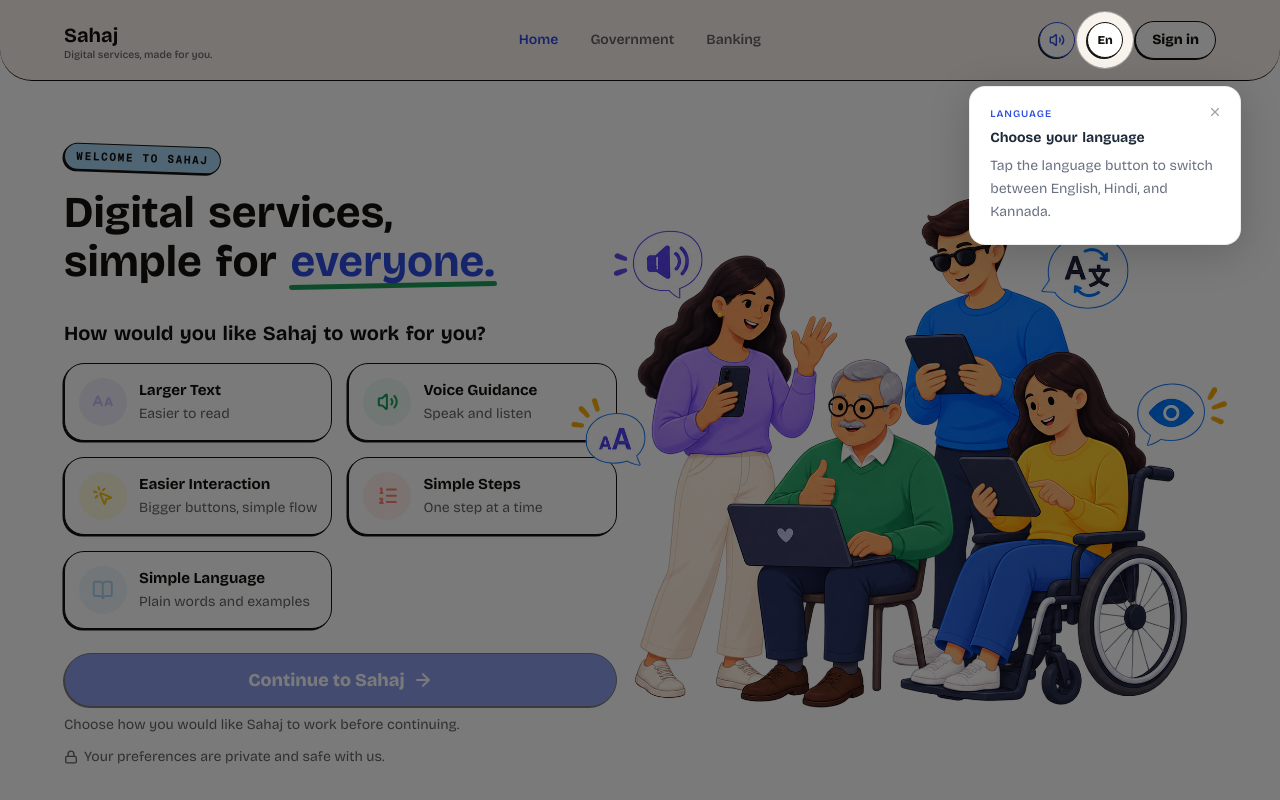
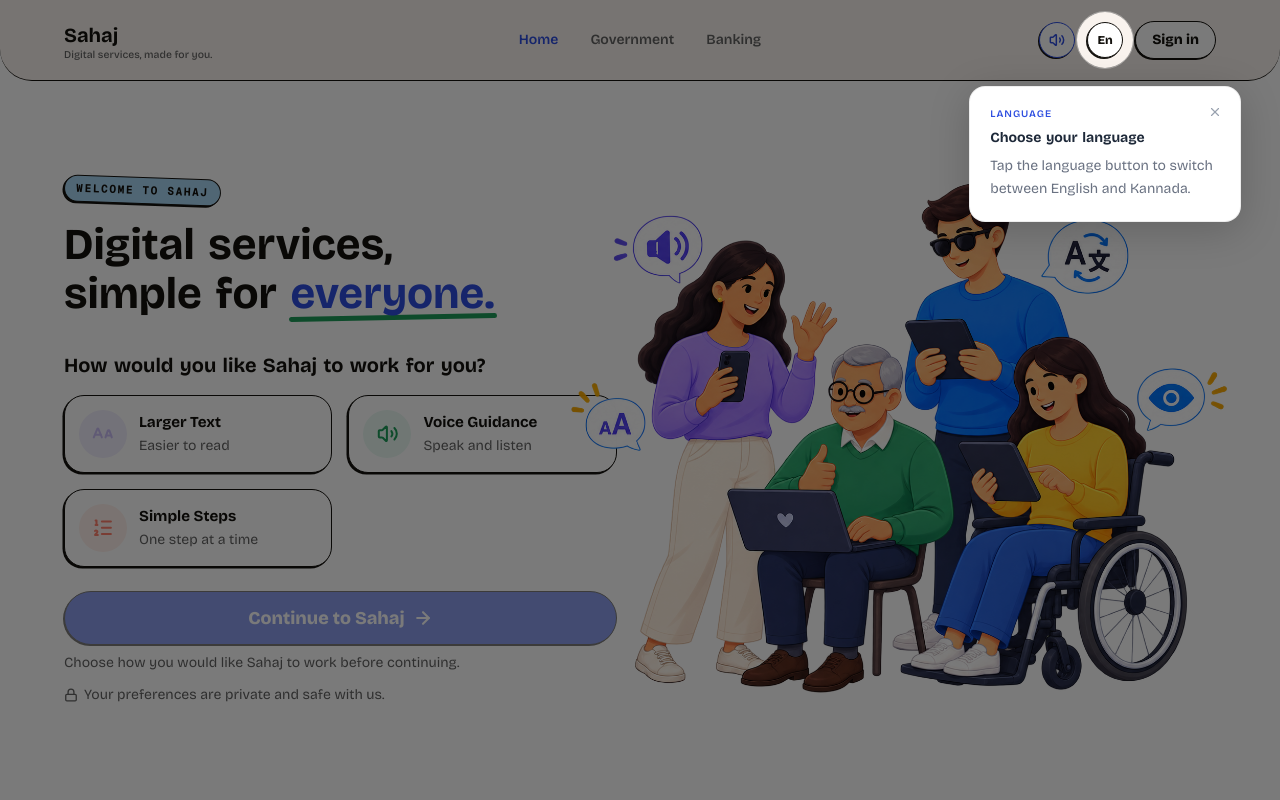
Before and after one commit to Hrithik450/sahaj, a Next.js app: page / in a window 1280 px wide. Shown: the top 800 px of the page. Built offline with nearby package versions, Linux system fonts and the light colour scheme; no server answers.

Commit message:
final ui/ux polish & responsivenes updated

```diff
--- a/components/landing/AccessabilityNeedCards.jsx
+++ b/components/landing/AccessabilityNeedCards.jsx
@@ -1,12 +1,6 @@
 "use client";
 
-import {
-  ALargeSmall,
-  BookOpen,
-  ListOrdered,
-  MousePointerClick,
-  Volume2,
-} from "lucide-react";
+import { ALargeSmall, ListOrdered, Volume2 } from "lucide-react";
 import { useAccessability } from "@/components/accessability/AccessabilityProvider";
 import { ACCESSIBILITY_NEEDS } from "@/lib/data/accessability-needs";
 import { pickLang } from "@/lib/i18n";
@@ -33,18 +27,6 @@ const NEEDS = {
       kn: "ಮಾತನಾಡಿ ಮತ್ತು ಕೇಳಿ",
     },
   },
-  motor: {
-    title: {
-      en: "Easier Interaction",
-      hi: "आसान इंटरैक्शन",
-      kn: "ಸುಲಭ ಸಂವಹನ",
-    },
-    description: {
-      en: "Bigger buttons, simple flow",
-      hi: "बड़े बटन, सरल प्रवाह",
-      kn: "ದೊಡ್ಡ ಬಟನ್‌ಗಳು, ಸರಳ ಹರಿವು",
-    },
-  },
   cognitive: {
     title: { en: "Simple Steps", hi: "सरल चरण", kn: "ಸರಳ ಹಂತಗಳು" },
     description: {
@@ -53,22 +35,12 @@ const NEEDS = {
       kn: "ಒಂದು ಸಮಯದಲ್ಲಿ ಒಂದು ಹಂತ",
     },
   },
-  literacy: {
-    title: { en: "Simple Language", hi: "सरल भाषा", kn: "ಸರಳ ಭಾಷೆ" },
-    description: {
-      en: "Plain words and examples",
-      hi: "सरल शब्द और उदाहरण",
-      kn: "ಸರಳ ಪದಗಳು ಮತ್ತು ಉದಾಹರಣೆಗಳು",
-    },
-  },
 };
 
 const NEED_ICONS = {
   vision: ALargeSmall,
   hearing: Volume2,
-  motor: MousePointerClick,
   cognitive: ListOrdered,
-  literacy: BookOpen,
 };
 
 export function AccessibilityNeedCards() {
--- a/components/landing/Hero.jsx
+++ b/components/landing/Hero.jsx
@@ -50,7 +50,7 @@ export function Hero() {
   return (
     <section
       id="home"
-      className="section-x overflow-hidden pt-14 pb-6 sm:pt-14 sm:pb-10 md:pt-16 md:pb-14 lg:py-16"
+      className="section-x overflow-hidden pt-16 pb-6 sm:pt-16 sm:pb-10 md:pt-20 md:pb-14 lg:pt-24 lg:pb-16"
     >
       <div className="relative mx-auto flex max-w-6xl flex-col lg:block lg:min-h-[30rem]">
         <div className="relative z-0 w-full lg:w-[60%]">
--- a/components/landing/NavLanguageButton.jsx
+++ b/components/landing/NavLanguageButton.jsx
@@ -5,7 +5,6 @@ import { LANGUAGES } from "@/lib/data/languages";
 
 const LANGUAGE_SHORT = {
   en: "En",
-  hi: "हिं",
   kn: "ಕ",
 };
 
--- a/components/landing/OnboardingOverlay.jsx
+++ b/components/landing/OnboardingOverlay.jsx
@@ -24,9 +24,9 @@ export const languageOverlay = {
     kn: "ನಿಮ್ಮ ಭಾಷೆಯನ್ನು ಆಯ್ಕೆಮಾಡಿ",
   },
   description: {
-    en: "Tap the language button to switch between English, Hindi, and Kannada.",
-    hi: "अंग्रेज़ी, हिंदी और कन्नड़ के बीच बदलने के लिए भाषा बटन दबाएं।",
-    kn: "ಇಂಗ್ಲಿಷ್, ಹಿಂದಿ ಮತ್ತು ಕನ್ನಡ ನಡುವೆ ಬದಲಾಯಿಸಲು ಭಾಷೆ ಬಟನ್ ಅನ್ನು ಟ್ಯಾಪ್ ಮಾಡಿ.",
+    en: "Tap the language button to switch between English and Kannada.",
+    hi: "अंग्रेज़ी और कन्नड़ के बीच बदलने के लिए भाषा बटन दबाएं।",
+    kn: "ಇಂಗ್ಲಿಷ್ ಮತ್ತು ಕನ್ನಡ ನಡುವೆ ಬದಲಾಯಿಸಲು ಭಾಷೆ ಬಟನ್ ಅನ್ನು ಟ್ಯಾಪ್ ಮಾಡಿ.",
   },
 };
 
--- a/lib/accessability.js
+++ b/lib/accessability.js
@@ -1,3 +1,4 @@
+import { ACCESSIBILITY_NEED_IDS } from "@/lib/data/accessability-needs";
 import { DEFAULT_LANGUAGE } from "@/lib/data/languages";
 
 export const ACCESSABILITY_STORAGE_KEY = "sahaj-accessability-prefs";
@@ -22,7 +23,14 @@ function prefsEqual(a, b) {
 }
 
 function normalizePrefs(prefs) {
-  return { ...DEFAULT_ACCESSABILITY_PREFS, ...prefs };
+  const next = { ...DEFAULT_ACCESSABILITY_PREFS, ...prefs };
+
+  if (next.need && !ACCESSIBILITY_NEED_IDS.has(next.need)) {
+    next.need = null;
+    next.setupComplete = false;
+  }
+
+  return next;
 }
 
 export function readAccessabilityPrefs() {
--- a/lib/data/accessability-needs.js
+++ b/lib/data/accessability-needs.js
@@ -14,24 +14,14 @@ export const ACCESSIBILITY_NEEDS = [
     iconBg: "#eaf9f3",
   },
   {
-    id: "motor",
-    title: "Easier Interaction",
-    description: "Bigger buttons, simple flow",
-    accent: "#f2c318",
-    iconBg: "#fff8e0",
-  },
-  {
     id: "cognitive",
     title: "Simple Steps",
     description: "One step at a time",
     accent: "#ff806d",
     iconBg: "#fff1ec",
   },
-  {
-    id: "literacy",
-    title: "Simple Language",
-    description: "Plain words and examples",
-    accent: "#a8d5f2",
-    iconBg: "#eef6fc",
-  },
 ];
+
+export const ACCESSIBILITY_NEED_IDS = new Set(
+  ACCESSIBILITY_NEEDS.map((need) => need.id),
+);
--- a/lib/data/languages.js
+++ b/lib/data/languages.js
@@ -1,6 +1,5 @@
 export const LANGUAGES = [
   { id: "en", label: "English" },
-  { id: "hi", label: "हिंदी" },
   { id: "kn", label: "ಕನ್ನಡ" },
 ];
 
--- a/lib/db/profiles.js
+++ b/lib/db/profiles.js
@@ -1,20 +1,13 @@
 import { eq } from "drizzle-orm";
+import { ACCESSIBILITY_NEED_IDS } from "@/lib/data/accessability-needs";
 import { DEFAULT_LANGUAGE } from "@/lib/data/languages";
 import { getDb } from "@/lib/db/client";
 import { accessabilityProfiles } from "@/lib/db/schema";
 
-const VALID_NEEDS = new Set([
-  "vision",
-  "hearing",
-  "motor",
-  "cognitive",
-  "literacy",
-]);
-
 const VALID_LANGUAGES = new Set(["en", "hi", "kn"]);
 
 export function prefsToProfileRow(prefs = {}) {
-  const need = VALID_NEEDS.has(prefs.need) ? prefs.need : null;
+  const need = ACCESSIBILITY_NEED_IDS.has(prefs.need) ? prefs.need : null;
 
   return {
     need,
```
